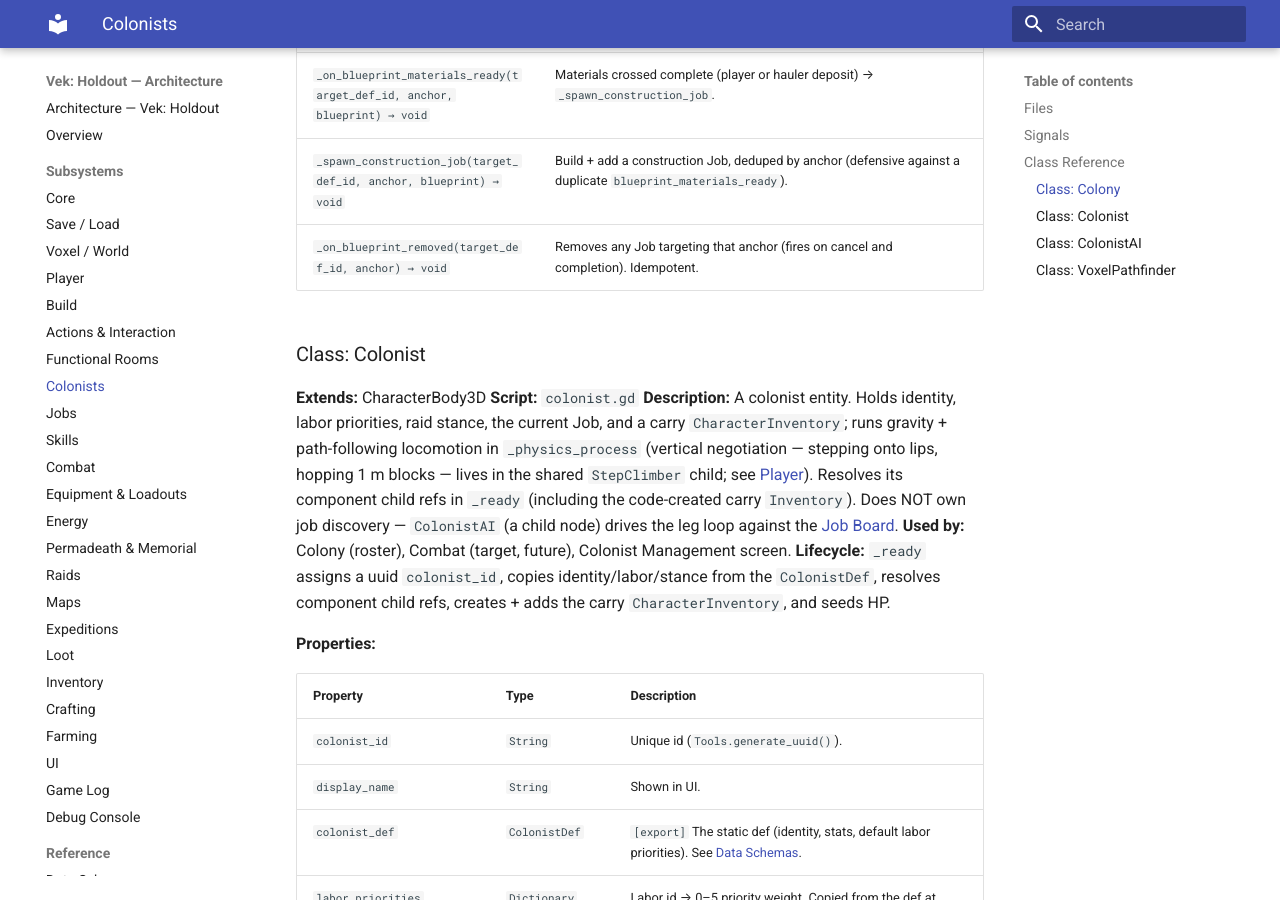
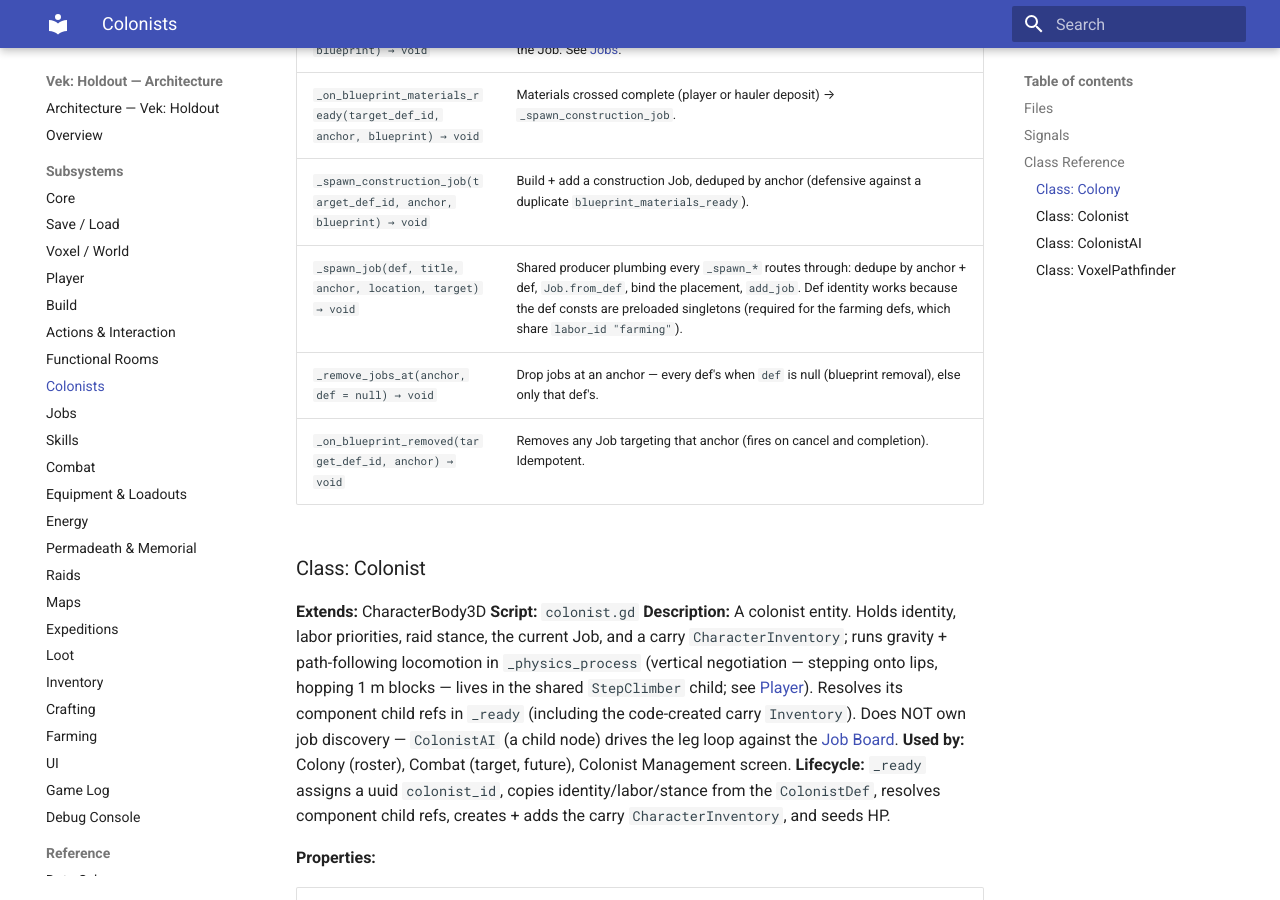
Before and after one commit to gdgonzaga/vek-holdout, an MkDocs documentation site: the page built from docs/architecture/colonists.md, in a window 1280 px wide and 900 px high, scrolled down 2966 px. Built offline with MkDocs 1.6.1 and Material for MkDocs 9.7.7, drawn with Linux system fonts in a browser that asks for light colours.

Commit message:
refactor(colony): shared _spawn_job/_remove_jobs_at producer plumbing
Every EventBus producer on Colony repeated the same shape: dedupe loop,
Job.from_def, bind title/anchor/location/target, add_job — six _spawn_*
and four _remove_* methods of copy-paste (~100 lines), growing by two
methods per future labor.

All producers now route through _spawn_job/_remove_jobs_at. Dedupe keys
switch from scattered labor_id string literals to def-resource identity
(already the farming pattern — required there since sow/water/tend share
labor_id "farming"; valid everywhere because the DEF consts are
preloaded singletons). _remove_jobs_at(anchor) with no def keeps the
blueprint-removal "drop everything at this anchor" behavior. The custom
producer logic stays explicit: _on_blueprint_placed's haul-vs-construct
decision and the crafting-order sink/satisfaction guards.

Arch docs updated where they described the old dedupe key
(jobs/crafting/job-extensions) and Colony's function table gains the
two helpers (colonists.md).

Affected suites green: jobs 19/19, crafting 30/30, farming 10/10,
harvesting 7/7 (66/66).

```diff
--- a/docs/architecture/colonists.md
+++ b/docs/architecture/colonists.md
@@ -56,6 +56,8 @@ Colonist entities, roster (in Colony autoload), labor AI, raid stances. GDD §6.
 | `_on_blueprint_placed(target_def_id, anchor, blueprint) → void` | Decide haul-vs-construct (any unmet material_cost → haul, regardless of stock — the job drought-waits until crates can satisfy it; else construction), bind + add the Job. See [Jobs](jobs.md). |
 | `_on_blueprint_materials_ready(target_def_id, anchor, blueprint) → void` | Materials crossed complete (player or hauler deposit) → `_spawn_construction_job`. |
 | `_spawn_construction_job(target_def_id, anchor, blueprint) → void` | Build + add a construction Job, deduped by anchor (defensive against a duplicate `blueprint_materials_ready`). |
+| `_spawn_job(def, title, anchor, location, target) → void` | Shared producer plumbing every `_spawn_*` routes through: dedupe by anchor + def, `Job.from_def`, bind the placement, `add_job`. Def identity works because the def consts are preloaded singletons (required for the farming defs, which share `labor_id "farming"`). |
+| `_remove_jobs_at(anchor, def = null) → void` | Drop jobs at an anchor — every def's when `def` is null (blueprint removal), else only that def's. |
 | `_on_blueprint_removed(target_def_id, anchor) → void` | Removes any Job targeting that anchor (fires on cancel and completion). Idempotent. |
 
 ### Class: Colonist
```
Also changed, not shown: docs/architecture/crafting.md (+1 -1 lines), docs/architecture/job-extensions.md (+2 -2 lines), docs/architecture/jobs.md (+1 -1 lines), 1 other file.
